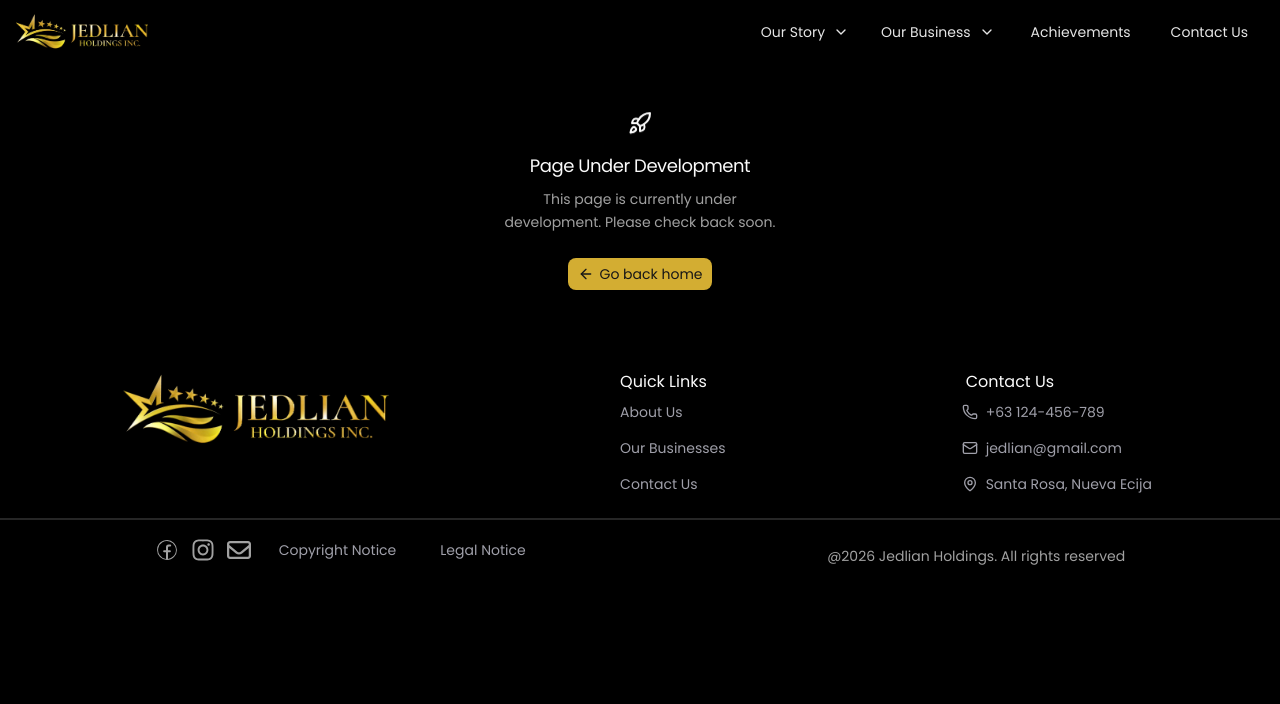
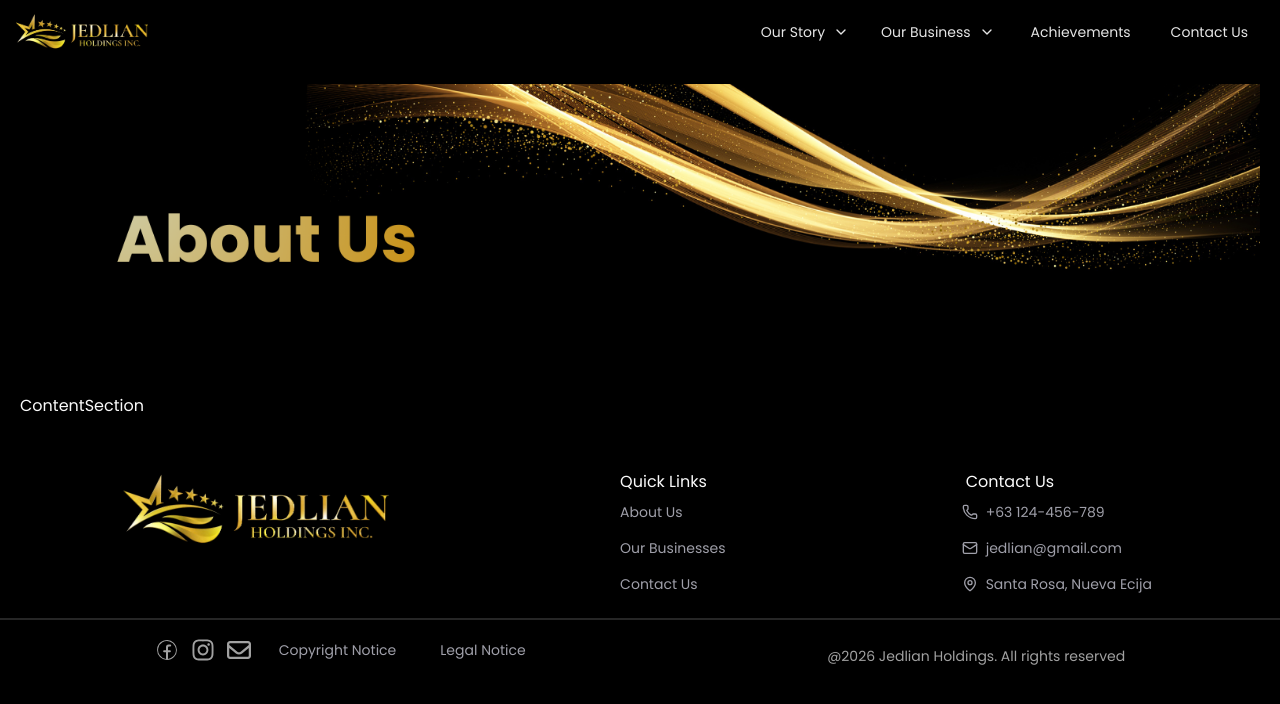
Before and after one commit to M1chael30/jedlian, a Next.js app: page /about-us in a window 1280 px wide. Shown: the top 704 px of the page. Built offline with nearby package versions, Linux system fonts and the light colour scheme.

Commit message:
added bannerAboutUs.png and edited about-us page

```diff
--- a/app/about-us/page.js
+++ b/app/about-us/page.js
@@ -1,15 +1,11 @@
-import { EmptyComponent } from "@/components/empty-component";
-import { Rocket } from "lucide-react";
-import { ArrowLeft } from "lucide-react";
+import TopSection from "@/components/components-about-us-page/top-section";
+import ContentSection from "@/components/components-about-us-page/content-section";
 
 export default function AboutUs() {
  return (
-  <EmptyComponent
-   emptyMediaIcon={<Rocket className="animate-bounce" />}
-   emptyTitle="Page Under Development"
-   emptyDescription="This page is currently under development. Please check back soon."
-   emptyContentTitle="Go back home"
-   emptyContentIcon={<ArrowLeft />}
-  />
+  <section className="p-5 max-w-7xl w-full mx-auto">
+   <TopSection />
+   <ContentSection />
+  </section>
  );
 }
--- /dev/null
+++ b/components/components-about-us-page/content-section.jsx
@@ -0,0 +1,5 @@
+import React from "react";
+
+export default function ContentSection() {
+ return <div>ContentSection</div>;
+}
--- /dev/null
+++ b/components/components-about-us-page/top-section.jsx
@@ -0,0 +1,14 @@
+import bannerAboutUs from "@/public/images/bannerAboutUs.png";
+import Image from "next/image";
+
+export default function TopSection() {
+ return (
+  <div className="relative">
+   <Image
+    src={bannerAboutUs}
+    alt="Banner Casa Jedliana"
+    className="w-full h-auto max-w-full object-contain"
+   />
+  </div>
+ );
+}
```
Also changed, not shown: public/images/bannerAboutUs.png (added).
